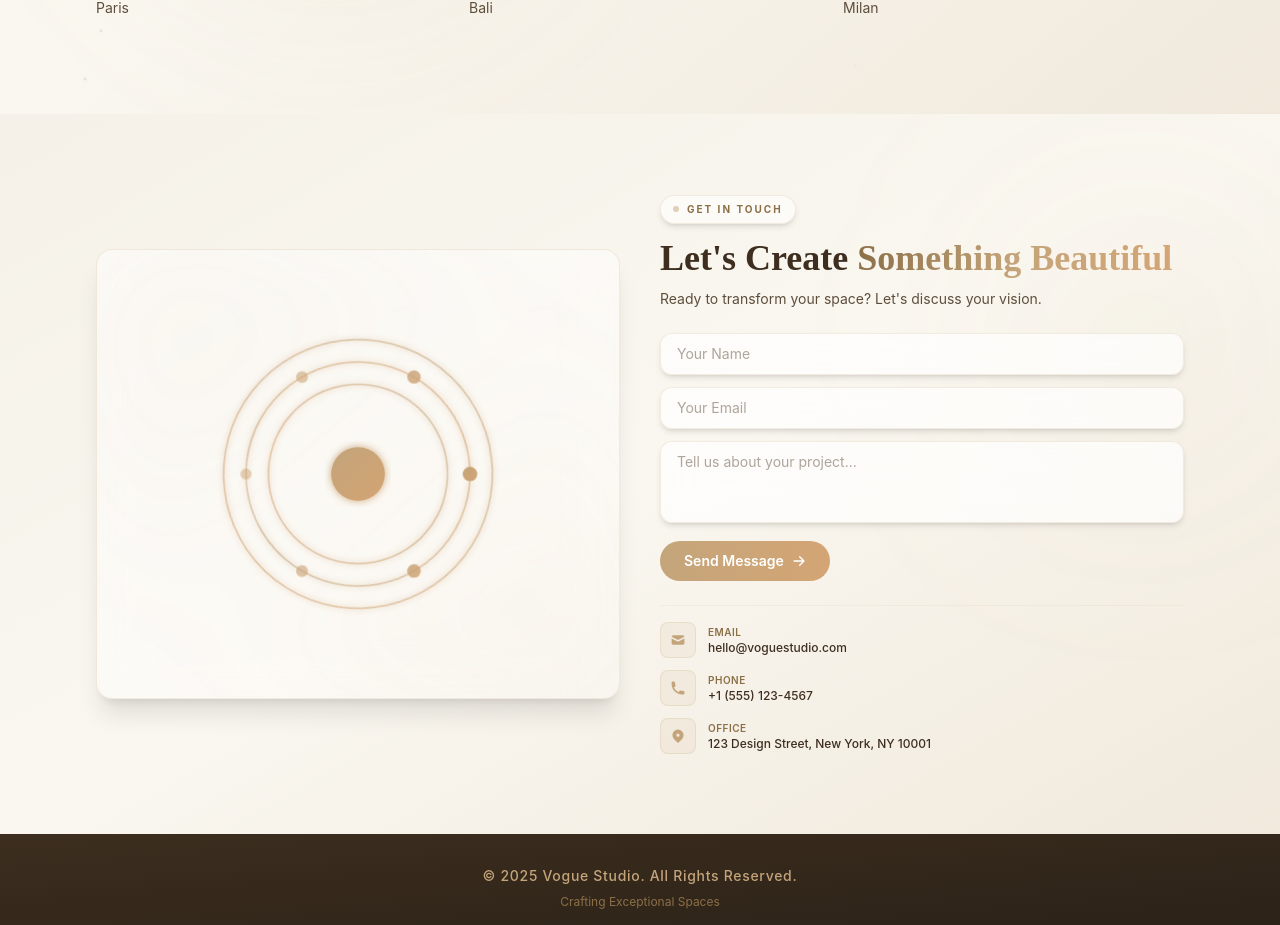
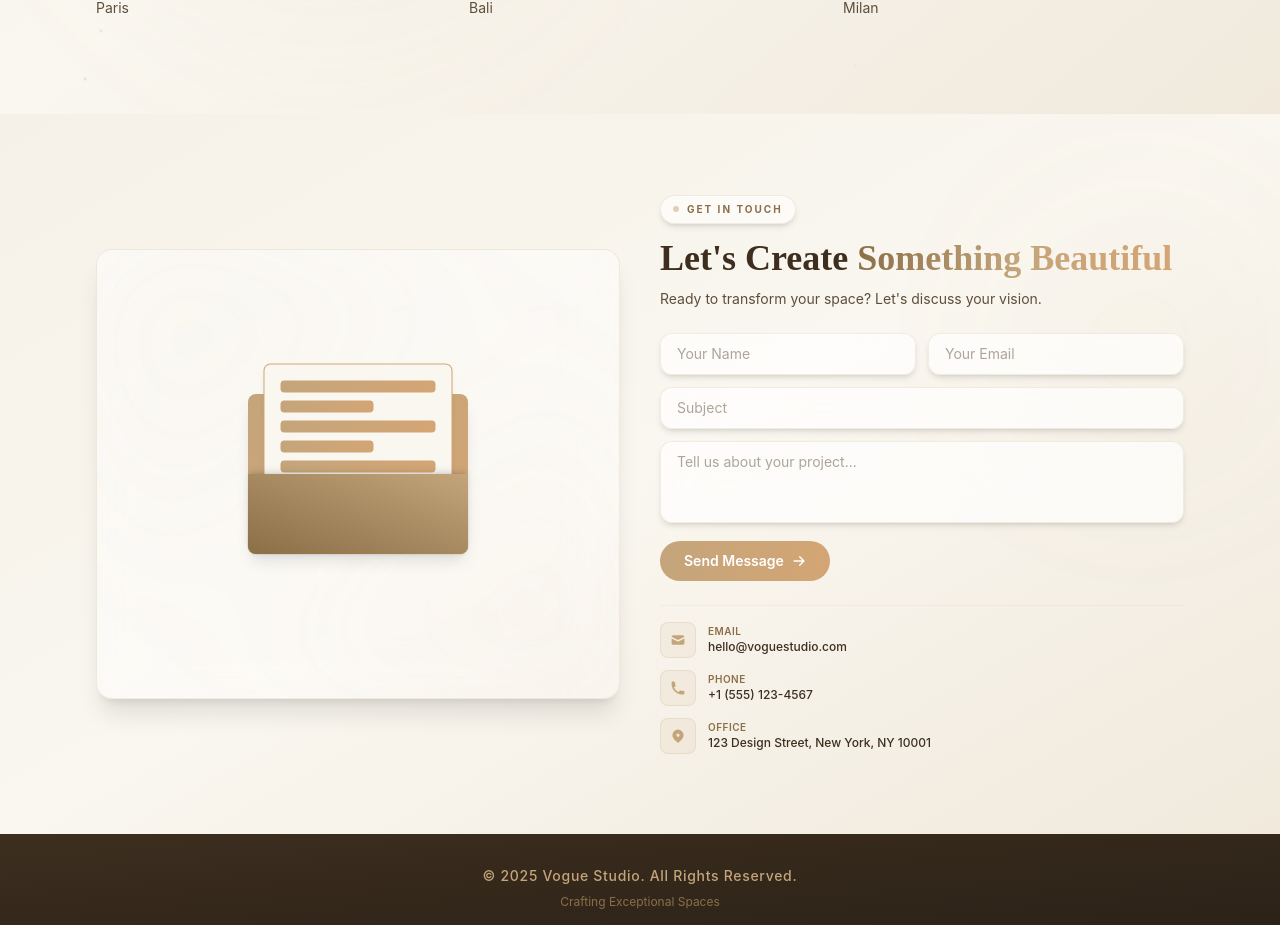
Before and after one commit to steffaniakubelio/thevoguestudio, a React (Vite) app: page / in a window 1280 px wide. Shown: the part 6777-7702 px from the top of the page. Built offline with nearby package versions, Linux system fonts and the light colour scheme; a web font is replaced by a local one.

Commit message:
initial commit

```diff
--- a/index.html
+++ b/index.html
@@ -7,7 +7,7 @@
     <link rel="preconnect" href="https://fonts.gstatic.com" crossorigin>
     <link href="https://fonts.googleapis.com/css2?family=Playfair+Display:ital,wght@0,400..900;1,400..900&family=Roboto:ital,wght@0,100;0,300;0,400;0,500;0,700;0,900;1,100;1,300;1,400;1,500;1,700;1,900&family=Shalimar&family=Unbounded:wght@200..900&display=swap" rel="stylesheet">
     <meta name="viewport" content="width=device-width, initial-scale=1.0" />
-    <title>voguestudio</title>
+    <title>The Vogue Studio</title>
   </head>
   <body>
     <div id="root"></div>
--- a/src/components/Contact.jsx
+++ b/src/components/Contact.jsx
@@ -34,13 +34,12 @@ const Contact = () => {
       ref={ref}
       style={{ willChange: 'transform, opacity' }}
     >
-      {/* Background Orb - Optimized */}
+      {/* Background Orb */}
       <div className="absolute inset-0 pointer-events-none">
         <motion.div
           animate={{
             x: [0, 100, 0],
             y: [0, 50, 0],
-            rotate: [0, 5, -5, 0],
             opacity: [0.3, 0.5, 0.3],
           }}
           transition={{
@@ -59,94 +58,87 @@ const Contact = () => {
 
       <div className="relative max-w-6xl mx-auto px-4 sm:px-6 lg:px-8">
         <div className="grid lg:grid-cols-2 gap-8 lg:gap-10 items-center">
-          {/* Enhanced SVG Animation */}
+          {/* Animated Mail Envelope */}
           <motion.div
             initial={{ opacity: 0, scale: 0.95 }}
             whileInView={{ opacity: 1, scale: 1 }}
             viewport={{ once: true }}
             transition={{ duration: 1, ease: 'easeOut' }}
             className="relative h-[350px] lg:h-[450px] rounded-2xl bg-gradient-to-br from-white/60 to-white/30 backdrop-blur-xl border border-[#C4A57B]/20 shadow-xl overflow-hidden flex items-center justify-center"
-            style={{ willChange: 'transform, opacity' }}
+            style={{ perspective: '800px' }}
           >
-            <svg
-              className="w-full h-full"
-              viewBox="0 0 400 400"
-              xmlns="http://www.w3.org/2000/svg"
-            >
-              <defs>
-                <linearGradient id="gradBase" x1="0%" y1="0%" x2="100%" y2="100%">
-                  <stop offset="0%" stopColor="#C4A57B" />
-                  <stop offset="100%" stopColor="#D4A574" />
-                </linearGradient>
-                <filter id="glow">
-                  <feGaussianBlur stdDeviation="3" result="blur" />
-                  <feMerge>
-                    <feMergeNode in="blur" />
-                    <feMergeNode in="SourceGraphic" />
-                  </feMerge>
-                </filter>
-              </defs>
+            <div className="mail-container relative w-[220px] h-[160px]">
+              {/* Envelope back */}
+              <div className="envelope-back absolute inset-0 rounded-lg bg-gradient-to-br from-[#C4A57B] to-[#D4A574] shadow-lg" />
 
-              {[80, 100, 120].map((r, i) => (
-                <motion.circle
-                  key={i}
-                  cx="200"
-                  cy="200"
-                  r={r}
-                  fill="none"
-                  stroke="url(#gradBase)"
-                  strokeWidth="1.5"
-                  filter="url(#glow)"
-                  opacity="0.6"
-                  animate={{ rotate: i % 2 === 0 ? 360 : -360 }}
+              {/* Envelope front */}
+              <div className="envelope-front absolute bottom-0 left-0 w-full h-1/2 rounded-b-lg bg-gradient-to-br from-[#D4A574] to-[#C4A57B] shadow-inner z-10" />
+
+              {/* Envelope flap */}
+              <motion.div
+                className="envelope-flap absolute top-0 left-0 w-full h-1/2 rounded-t-lg bg-gradient-to-br from-[#8B6F47] to-[#C4A57B] shadow-md z-20 origin-bottom"
+                animate={{
+                  rotateX: [0, -180, 0]
+                }}
                 transition={{
-                    duration: 20 + i * 5,
+                  duration: 4,
                   repeat: Infinity,
-                    ease: 'linear',
+                  ease: 'easeInOut',
+                  repeatDelay: 1
                 }}
-                  style={{ transformOrigin: '200px 200px' }}
-                />
-              ))}
-
-              <motion.circle
-                cx="200"
-                cy="200"
-                r="20"
-                fill="url(#gradBase)"
-                filter="url(#glow)"
-                animate={{
-                  scale: [1, 1.2, 1],
-                  opacity: [0.7, 1, 0.7],
-                }}
-                transition={{ duration: 2, repeat: Infinity, ease: 'easeInOut' }}
               />
 
-              {[...Array(6)].map((_, i) => {
-                const angle = (i / 6) * Math.PI * 2;
-                const radius = 100;
-                return (
-                  <motion.circle
+              {/* Letter */}
+              <motion.div
+                className="letter absolute left-1/2 top-1/2 w-[85%] h-[75%] bg-[#FAF7F0] rounded-md shadow-md p-4 z-15 -translate-x-1/2 -translate-y-1/2 ring-1 ring-[#D4A574]"
+                animate={{
+                  y: [0, -60, 0]
+                }}
+                transition={{
+                  duration: 4,
+                  repeat: Infinity,
+                  ease: 'easeInOut',
+                  repeatDelay: 1,
+                  delay: 0.5
+                }}
+              >
+                <div className="letter-text flex flex-col gap-2">
+                  <div className="line h-3 rounded bg-gradient-to-r from-[#C4A57B] to-[#D4A574]" />
+                  <div className="line h-3 rounded bg-gradient-to-r from-[#C4A57B] to-[#D4A574]" style={{ width: '60%' }} />
+                  <div className="line h-3 rounded bg-gradient-to-r from-[#C4A57B] to-[#D4A574]" />
+                  <div className="line h-3 rounded bg-gradient-to-r from-[#C4A57B] to-[#D4A574]" style={{ width: '60%' }} />
+                  <div className="line h-3 rounded bg-gradient-to-r from-[#C4A57B] to-[#D4A574]" />
+                </div>
+              </motion.div>
+
+              {/* Floating particles */}
+              {[...Array(6)].map((_, i) => (
+                <motion.div
                   key={i}
-                    cx={200 + Math.cos(angle) * radius}
-                    cy={200 + Math.sin(angle) * radius}
-                    r="5"
-                    fill="url(#gradBase)"
+                  className="absolute rounded-full bg-gradient-to-r from-[#C4A57B] to-[#D4A574] shadow-md"
+                  style={{
+                    width: '8px',
+                    height: '8px',
+                    left: `${15 + i * 12}%`,
+                    top: `${30 + (i % 3) * 15}%`,
+                    boxShadow: '0 0 10px rgba(196, 165, 123, 0.5)'
+                  }}
                   animate={{
-                      scale: [1, 1.3, 1],
-                      opacity: [0.5, 1, 0.5],
+                    y: [0, -20, 0],
+                    opacity: [0.3, 0.8, 0.3],
+                    scale: [1, 1.2, 1]
                   }}
                   transition={{
                     duration: 2,
+                    repeat: Infinity,
                     delay: i * 0.3,
-                      repeat: Infinity,
-                      ease: 'easeInOut',
+                    ease: 'easeInOut'
                   }}
-                    style={{ willChange: 'transform, opacity' }}
                 />
-                )
-              })}
-            </svg>
+              ))}
+            </div>
 
+            {/* Glow behind envelope */}
             <motion.div
               animate={{
                 opacity: [0.2, 0.4, 0.2],
@@ -157,11 +149,11 @@ const Contact = () => {
                 repeat: Infinity,
                 ease: 'easeInOut',
               }}
-              className="absolute inset-0 bg-gradient-to-br from-[#C4A57B]/20 via-transparent to-[#D4A574]/20 rounded-2xl blur-3xl"
+              className="absolute inset-0 rounded-2xl bg-gradient-to-br from-[#C4A57B]/20 via-transparent to-[#D4A574]/20 blur-3xl -z-10"
             />
           </motion.div>
 
-          {/* Contact Form - Smooth Transition */}
+          {/* Contact form */}
           <motion.div
             initial={{ opacity: 0, y: 25 }}
             whileInView={{ opacity: 1, y: 0 }}
@@ -200,17 +192,30 @@ const Contact = () => {
             </div>
 
             <form className="space-y-3 mb-6">
-              {["Your Name", "Your Email"].map((placeholder, idx) => (
+              <div className="grid sm:grid-cols-2 gap-3">
                 <motion.input
-                  key={idx}
                   whileFocus={{ scale: 1.02 }}
                   transition={{ duration: 0.2 }}
-                  type={placeholder === "Your Email" ? "email" : "text"}
-                  placeholder={placeholder}
+                  type="text"
+                  placeholder="Your Name"
                   className="w-full bg-white/70 backdrop-blur-xl border border-[#C4A57B]/20 rounded-xl px-4 py-2.5 text-sm text-[#3D2E1F] placeholder-[#5D4E3C]/50 focus:border-[#C4A57B] focus:ring-2 focus:ring-[#C4A57B]/20 focus:outline-none transition-all duration-200 shadow-md"
-                  style={{ willChange: 'transform' }}
                 />
-              ))}
+                <motion.input
+                  whileFocus={{ scale: 1.02 }}
+                  transition={{ duration: 0.2 }}
+                  type="email"
+                  placeholder="Your Email"
+                  className="w-full bg-white/70 backdrop-blur-xl border border-[#C4A57B]/20 rounded-xl px-4 py-2.5 text-sm text-[#3D2E1F] placeholder-[#5D4E3C]/50 focus:border-[#C4A57B] focus:ring-2 focus:ring-[#C4A57B]/20 focus:outline-none transition-all duration-200 shadow-md"
+                />
+              </div>
+
+              <motion.input
+                whileFocus={{ scale: 1.02 }}
+                transition={{ duration: 0.2 }}
+                type="text"
+                placeholder="Subject"
+                className="w-full bg-white/70 backdrop-blur-xl border border-[#C4A57B]/20 rounded-xl px-4 py-2.5 text-sm text-[#3D2E1F] placeholder-[#5D4E3C]/50 focus:border-[#C4A57B] focus:ring-2 focus:ring-[#C4A57B]/20 focus:outline-none transition-all duration-200 shadow-md"
+              />
 
               <motion.textarea
                 whileFocus={{ scale: 1.02 }}
@@ -218,7 +223,6 @@ const Contact = () => {
                 placeholder="Tell us about your project..."
                 rows="3"
                 className="w-full bg-white/70 backdrop-blur-xl border border-[#C4A57B]/20 rounded-xl px-4 py-2.5 text-sm text-[#3D2E1F] placeholder-[#5D4E3C]/50 focus:border-[#C4A57B] focus:ring-2 focus:ring-[#C4A57B]/20 focus:outline-none transition-all duration-200 resize-none shadow-md"
-                style={{ willChange: 'transform' }}
               />
 
               <motion.button
@@ -226,15 +230,14 @@ const Contact = () => {
                 whileTap={{ scale: 0.97 }}
                 transition={{ duration: 0.25 }}
                 type="submit"
-                className="w-full sm:w-auto bg-gradient-to-r from-[#C4A57B] to-[#D4A574] text-white px-6 py-2.5 rounded-full font-semibold text-sm hover:shadow-xl transition-transform duration-300 flex items-center justify-center gap-2 group"
-                style={{ willChange: 'transform' }}
+                className="w-full sm:w-auto bg-gradient-to-r from-[#C4A57B] to-[#D4A574] text-white px-6 py-2.5 rounded-full font-semibold text-sm hover:shadow-xl transition-all duration-300 flex items-center justify-center gap-2 group"
               >
                 <span>Send Message</span>
                 <HiArrowRight className="text-sm group-hover:translate-x-1 transition-transform duration-300" />
               </motion.button>
             </form>
 
-            {/* Contact Info Lines */}
+            {/* Contact Info */}
             <div className="space-y-3 pt-4 border-t border-[#C4A57B]/10">
               {contactInfo.map((info, index) => (
                 <motion.a
@@ -244,7 +247,6 @@ const Contact = () => {
                   animate={isInView ? { opacity: 1, x: 0 } : {}}
                   transition={{ delay: 0.5 + index * 0.1, duration: 0.6 }}
                   className="flex items-center gap-3 group cursor-pointer"
-                  style={{ willChange: 'transform, opacity' }}
                 >
                   <div className="w-9 h-9 rounded-lg bg-gradient-to-br from-[#C4A57B]/10 to-[#D4A574]/10 border border-[#C4A57B]/20 flex items-center justify-center group-hover:scale-110 transition-transform duration-300">
                     <info.icon className="text-[#C4A57B] text-base" />
@@ -263,6 +265,27 @@ const Contact = () => {
           </motion.div>
         </div>
       </div>
+
+      {/* CSS for envelope */}
+      <style jsx>{`
+        .mail-container {
+          perspective: 800px;
+        }
+        .envelope-back,
+        .envelope-front,
+        .envelope-flap,
+        .letter {
+          backface-visibility: hidden;
+          will-change: transform, opacity;
+        }
+        .envelope-flap {
+          transform-style: preserve-3d;
+          box-shadow: 0 4px 12px rgba(139, 111, 71, 0.4);
+        }
+        .letter-text .line {
+          transition: width 0.3s ease;
+        }
+      `}</style>
     </section>
   )
 }
```
Also changed, not shown: src/components/Portfolio.jsx (+0 -20 lines). Lines whose indentation alone changed are shown as unchanged.
